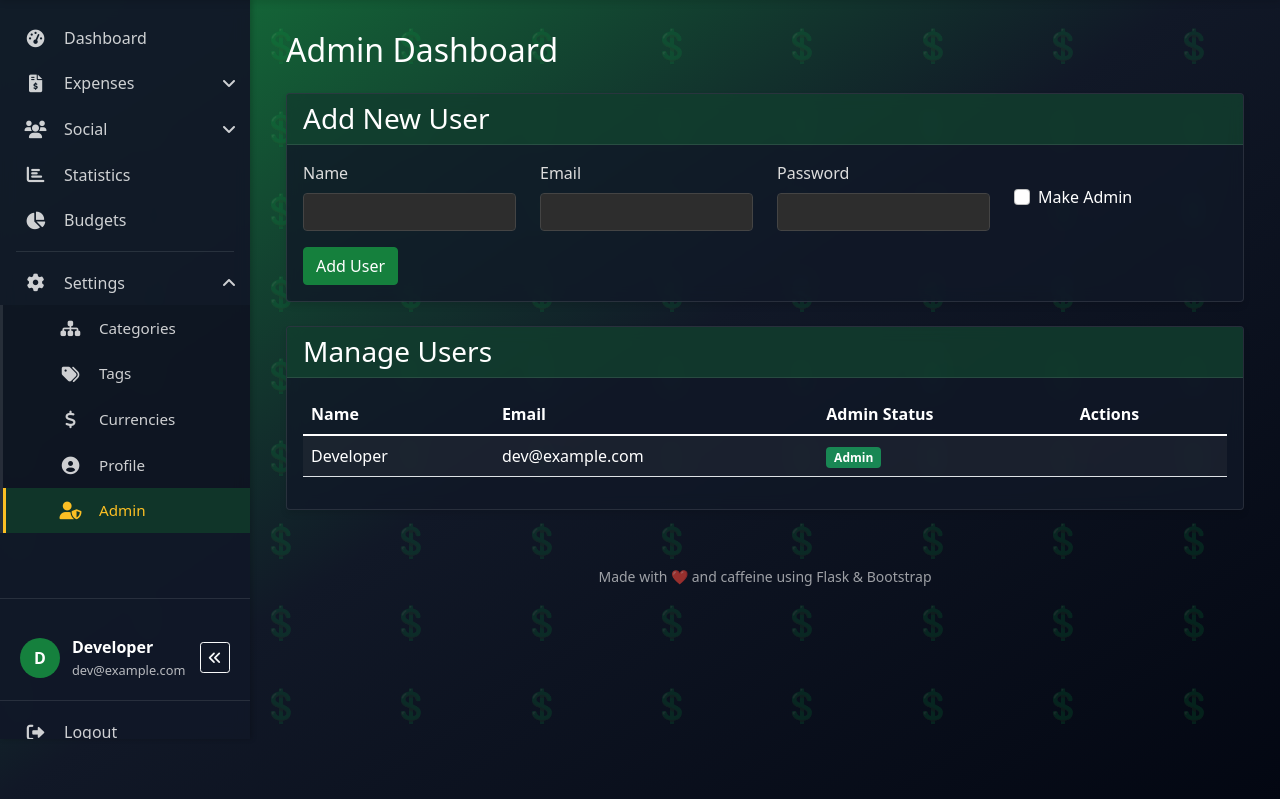
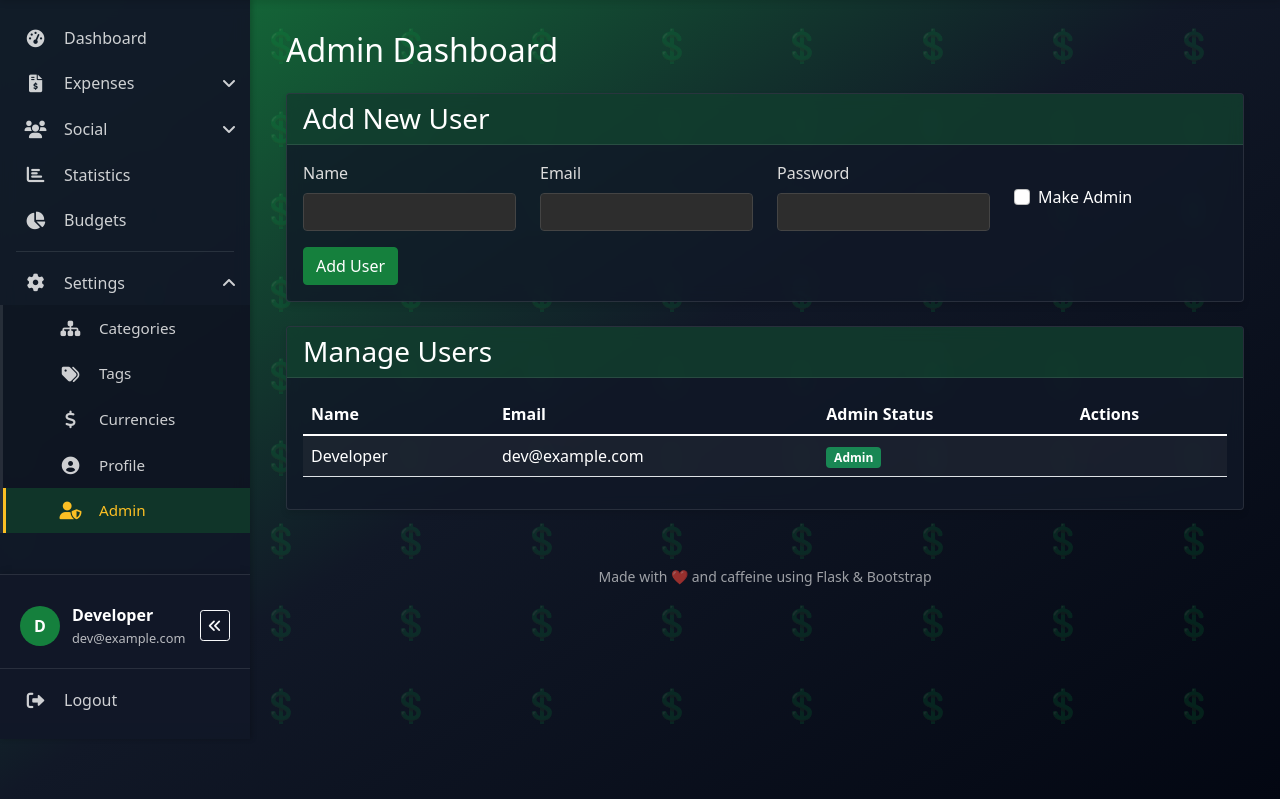
Before and after one commit to vinhadelli/dollardollar, a Flask app: page /admin in a window 1280 px wide. Shown: the part 61-860 px from the top of the page. Run offline with Flask 2, Linux system fonts and the light colour scheme; data comes from the database, SQL or seed files in the repository.

Commit message:
Version 3.3.8 release

```diff
--- a/templates/base.html
+++ b/templates/base.html
@@ -98,6 +98,13 @@
             overflow-x: hidden;
             box-shadow: 2px 0 5px rgba(0, 0, 0, 0.2);
             transform: translateX(-100%);
+
+            /* Add these flex properties */
+            display: flex;
+            flex-direction: column;
+
+            /* Ensure it takes full height */
+            height: calc(100vh - var(--header-height));
         }
 
         .sidebar.show {
@@ -156,9 +163,15 @@
             list-style: none;
             padding: 0;
             margin: 1rem 0;
+
+            /* Change these properties */
+            flex: 1;
+            overflow-y: auto;
+            min-height: 0; /* Important for Firefox */
+
+            /* Keep these */
             display: flex;
             flex-direction: column;
-            height: 100%;
         }
 
         .sidebar-nav .nav-item {
@@ -315,10 +328,18 @@
         }
 
         .sidebar-logout {
-            margin-top: auto;
+            /* Remove margin-top: auto */
             border-top: 1px solid rgba(255, 255, 255, 0.1);
-            padding-top: 1rem;
+            padding-top: 0.5rem;
+
+            /* Add these properties */
+            position: relative; /* Not using sticky to ensure it's always at the bottom */
+            margin-top: auto; /* Push it to the bottom of the flex container */
+            background-color: rgba(17, 24, 39, 0.95);
+            box-shadow: 0 -4px 6px -1px rgba(0, 0, 0, 0.1);
+            z-index: 5;
         }
+
 
         /* Toggle button */
         .sidebar-toggle {
@@ -334,7 +355,16 @@
         .sidebar-toggle:hover {
             transform: scale(1.1);
         }
+        .sidebar.mini .sidebar-logout {
+            padding: 0.5rem 0;
+            justify-content: center;
+        }
 
+        /* Ensure the user section remains visible in mini mode */
+        .sidebar.mini .sidebar-user {
+            padding: 0.5rem 0;
+            margin-bottom: 0;
+        }
         .sidebar-toggle .fa-bars {
             display: block;
         }
```
